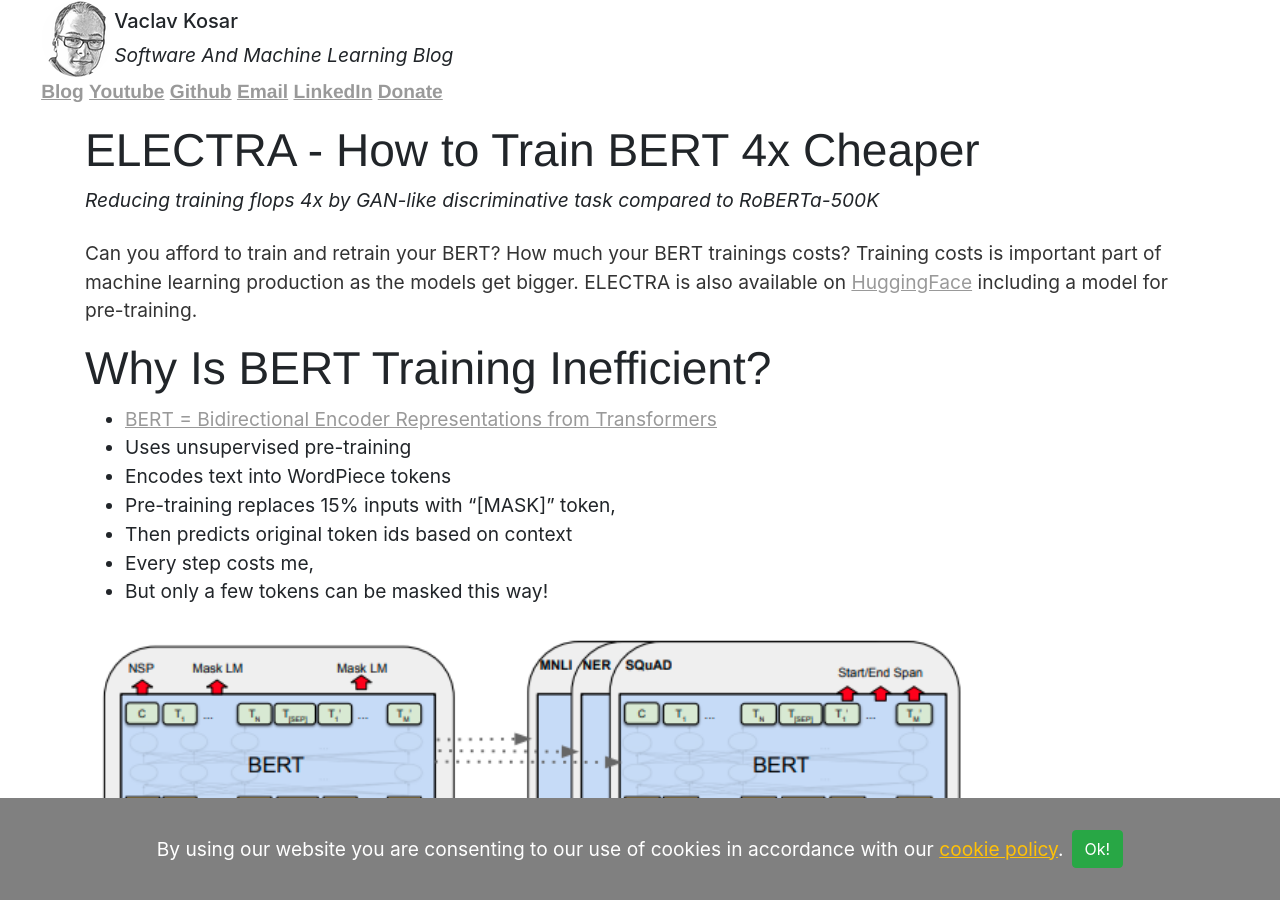
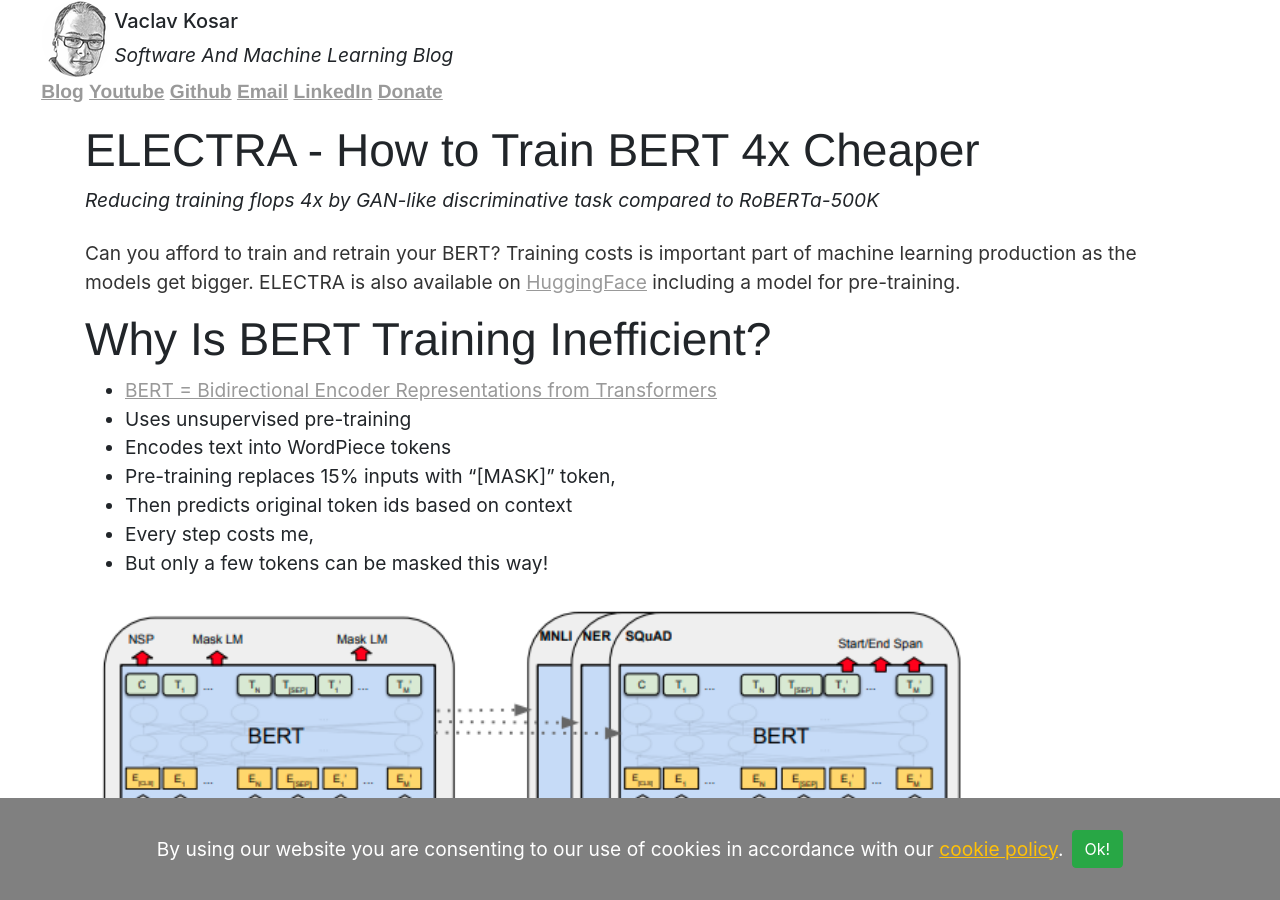
Before and after one commit to vackosar/vackosar.github.io, a Jekyll site: the page built from _posts/2021-10-04-electra-4x-cheaper-bert-training.md, in a window 1280 px wide and 900 px high. Built offline with Jekyll 4.4.1, drawn with Linux system fonts in a browser that asks for light colours.

Commit message:
electra release

```diff
--- a/_posts/2021-10-04-electra-4x-cheaper-bert-training.md
+++ b/_posts/2021-10-04-electra-4x-cheaper-bert-training.md
@@ -8,7 +8,7 @@ permalink: /:categories/:title
 image: /images/electra-thumb.png
 ---
 
-Can you afford to train and retrain your BERT? How much your BERT trainings costs?
+Can you afford to train and retrain your BERT?
 Training costs is important part of machine learning production as the models get bigger.
 ELECTRA is also available on [HuggingFace](https://huggingface.co/transformers/model_doc/electra.html) including a model for pre-training.
 
```
